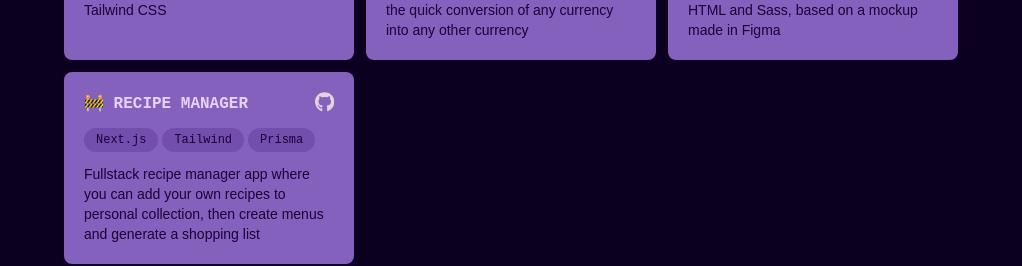
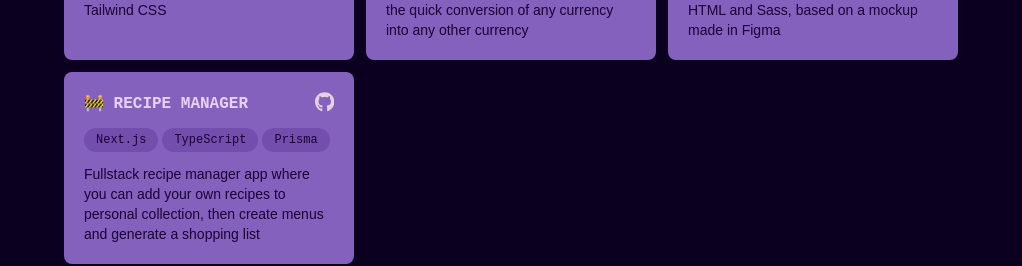
Before and after one commit to weomweom/portfolio-v2, a React (Create React App) app: page / in a window 1280 px wide. Shown: the part 1700-1966 px from the top of the page, without its empty margins (129-1151 px from the left). Built offline with nearby package versions, Linux system fonts and the light colour scheme.

Commit message:
some changes

```diff
--- a/src/config.js
+++ b/src/config.js
@@ -22,7 +22,7 @@ module.exports = {
             date: "aug 2023 - oct 2023",
             position: "Junior Frontend developer",
             firm: "Neo-Vinci",
-            description: "Responsibility for the development of applications in React, bug fixing, collaboration with backend, UX, an UI teams, responsibility for coding presentations and web pages, programming in a TypeScript environment",
+            description: "Responsibility for the development of applications in React, bug fixing, collaboration with backend, UX, an UI teams, responsibility for coding presentations and web pages, programming in a TypeScript environment.",
             technologies: ["React", "JavaScript", "Tailwind", "Postman", "TypeScript", "HTML", "CSS"]
         },
     ],
@@ -53,8 +53,8 @@ module.exports = {
             description: 'Fullstack recipe manager app where you can add your own recipes to personal collection, then create menus and generate a shopping list',
             githubRepo: 'https://github.com/weomweom/recipe-manager',
             link: '',
-            technologies: ["Next.js", "Tailwind", "Prisma"]
+            technologies: ["Next.js", "TypeScript", "Prisma"]
 
-        }
+        },
     ]
 }
```
